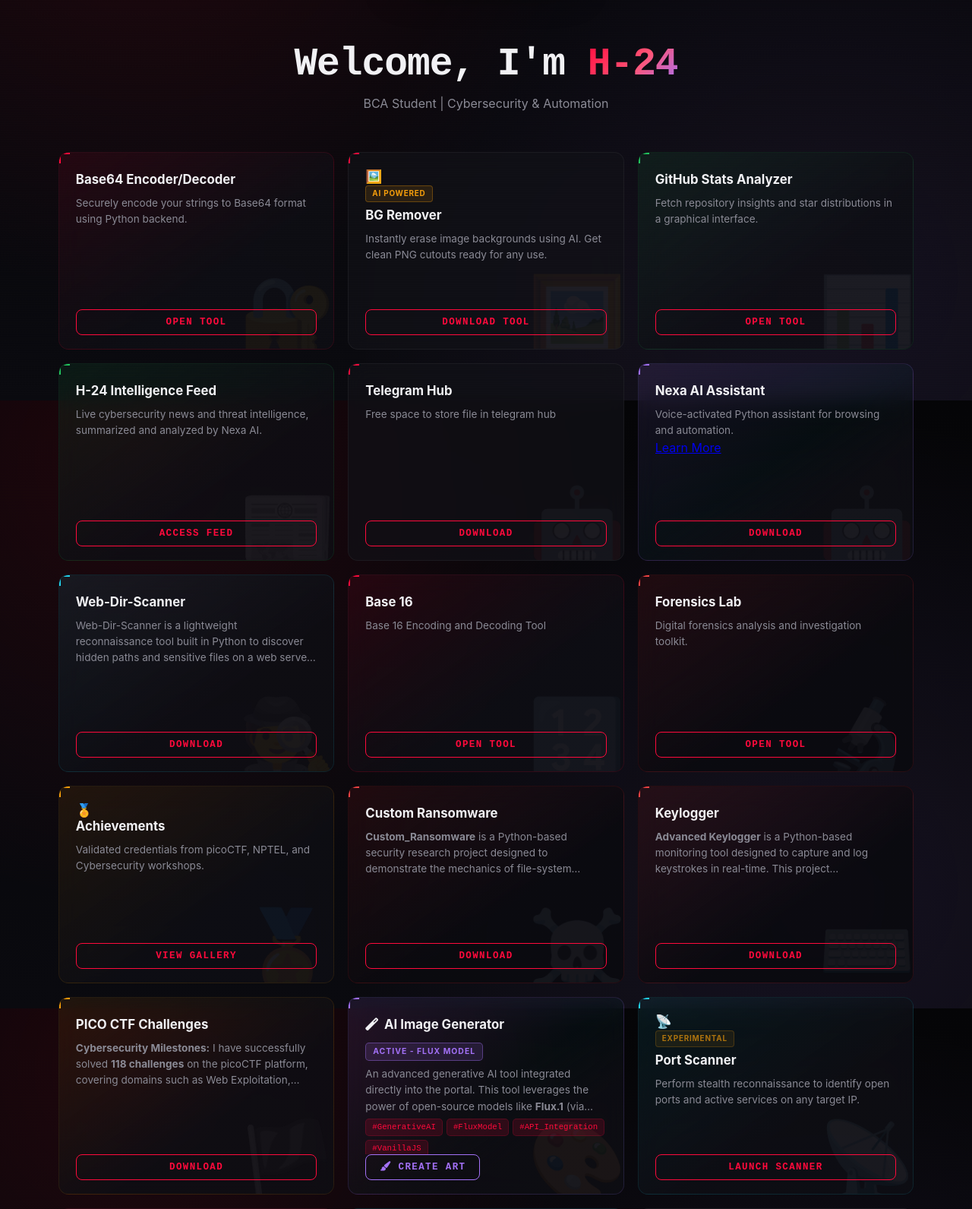
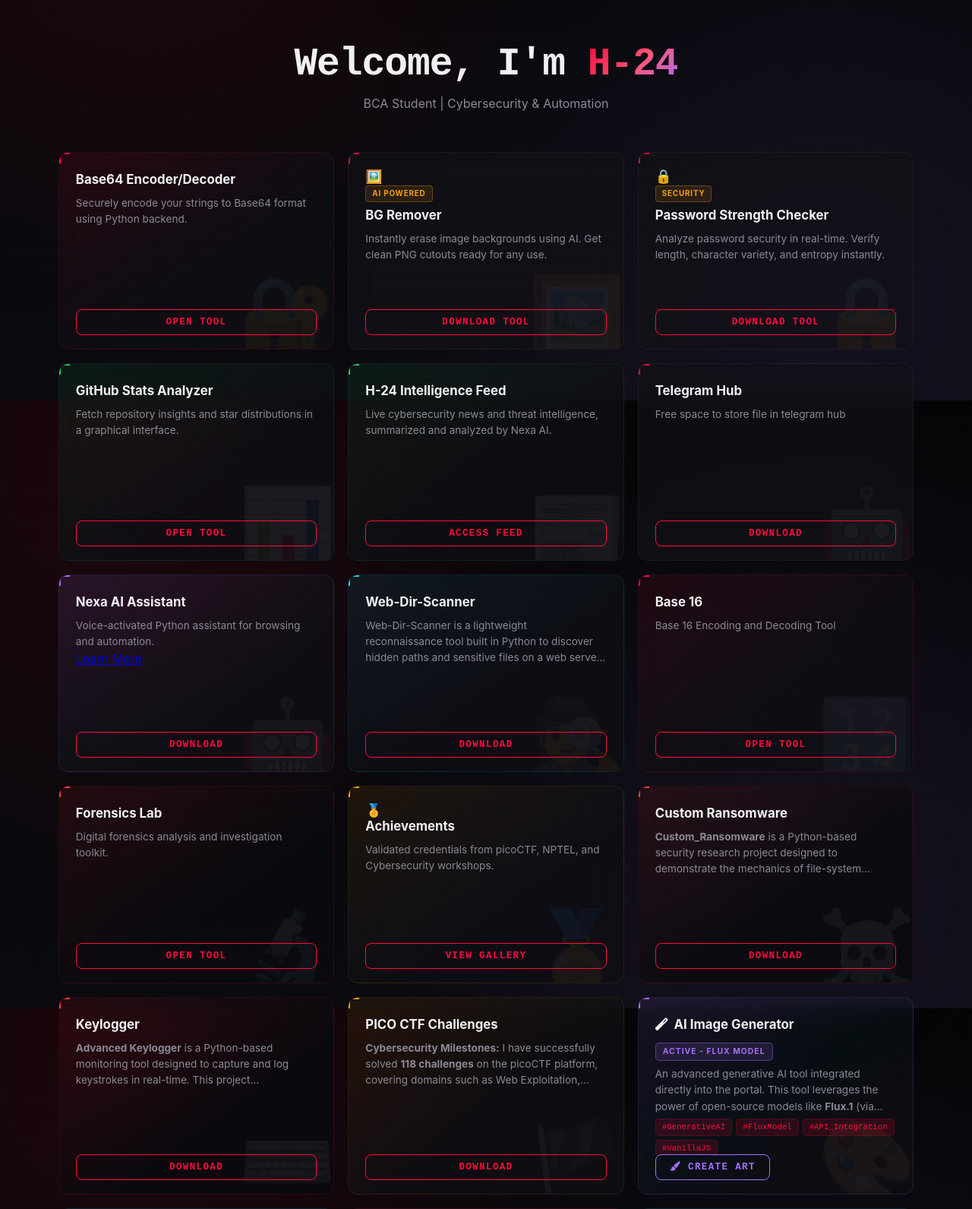
Before and after one commit to prajapatiHardik2008/h-24, a Flask app: page / in a window 1280 px wide. Shown: the part 273-1864 px from the top of the page at 76% size. Run offline with Flask 3, Linux system fonts and the light colour scheme; parts of the project's set-up code (start-up, migrations or seed data) failed here and were passed over.

Commit message:
Changes :- new tool card blog app

```diff
--- a/templates/index.html
+++ b/templates/index.html
@@ -126,7 +126,16 @@
                 </div>
                 <button class="btn-tool" onclick="document.location='https://github.com/prajapatiHardik2008/PixelShifter.git'">Download Tool</button>
             </div>
-
+            <!-- Password Strength Checker -->
+            <div class="tool-card" data-tool="passwordchecker" data-icon="🔒">
+                <div class="tool-info">
+                    <div class="tool-icon">🔒</div>
+                    <div class="status-tag">Security</div>
+                    <h3>Password Strength Checker</h3>
+                    <p>Analyze password security in real-time. Verify length, character variety, and entropy instantly.</p>
+                </div>
+                <button class="btn-tool" onclick="document.location='https://github.com/prajapatiHardik2008'">Download Tool</button>
+            </div>
             <!-- GitHub Stats -->
             <div class="tool-card" data-tool="github" data-icon="📊">
                 <div class="tool-info">
@@ -294,6 +303,17 @@
                 </div>
                 <button class="btn-tool" onclick="document.location='https://github.com/prajapatiHardik2008/HackerX-Guard.git'">View Module</button>
             </div>
+            <!-- blog app  -->
+
+            <div class="tool-card" data-tool="bgremover" data-icon="🖼️">
+                <div class="tool-info">
+                    <div class="tool-icon">🌷</div>
+                    <div class="status-tag">H-24 Blog </div>
+                    <h3>H-24 Blog App</h3>
+                    <p> “A modern blogging platform where users can create, share, and explore engaging posts with ease.” </p>
+                </div>
+                <button class="btn-tool" onclick="document.location='https://h-24-blog.onrender.com/'">Start Now </button>
+            </div>
             <!-- Web Terminal -->
             <div class="tool-card" data-tool="terminal" data-icon="💻">
                 <div class="tool-info">
```
